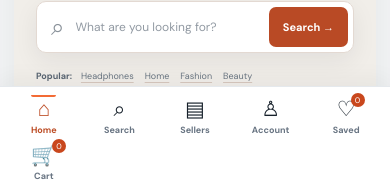
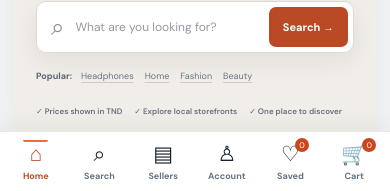
Before and after one commit to medkhalilghdamsi-dev/MARCHY, a React (Vite) app: page / in a window 390 px wide. Shown: the part 651-842 px from the top of the page. Built offline with nearby package versions, Linux system fonts and the light colour scheme.

Commit message:
Add account access to mobile marketplace navigation

```diff
--- a/src/styles/base.css
+++ b/src/styles/base.css
@@ -293,7 +293,7 @@ button:focus-visible,a:focus-visible,input:focus-visible,select:focus-visible{ou
 /* Mobile-first persistent marketplace navigation */
 .mobile-tabbar{display:none}
 @media(max-width:640px){
- .mobile-tabbar{position:fixed;z-index:40;left:0;right:0;bottom:0;display:grid;grid-template-columns:repeat(5,1fr);gap:2px;padding:8px 7px calc(8px + env(safe-area-inset-bottom));background:#fff;border-top:1px solid #e5e9ed;box-shadow:0 -6px 22px #17212b0c}
+ .mobile-tabbar{position:fixed;z-index:40;left:0;right:0;bottom:0;display:grid;grid-template-columns:repeat(6,minmax(0,1fr));gap:2px;padding:8px 5px calc(8px + env(safe-area-inset-bottom));background:#fff;border-top:1px solid #e5e9ed;box-shadow:0 -6px 22px #17212b0c}
  .mobile-tabbar a{display:flex;flex-direction:column;align-items:center;justify-content:center;gap:3px;min-height:44px;color:#687482;text-decoration:none}
  .mobile-tabbar a>span{position:relative;font-size:21px;line-height:1.1;color:#17212b}
  .mobile-tabbar a small{font-size:9px;font-weight:700}
```
